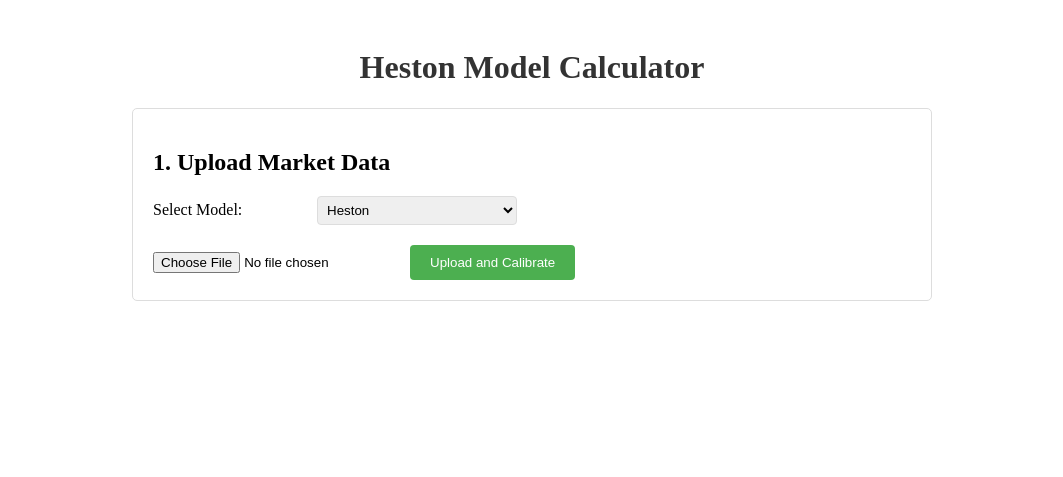
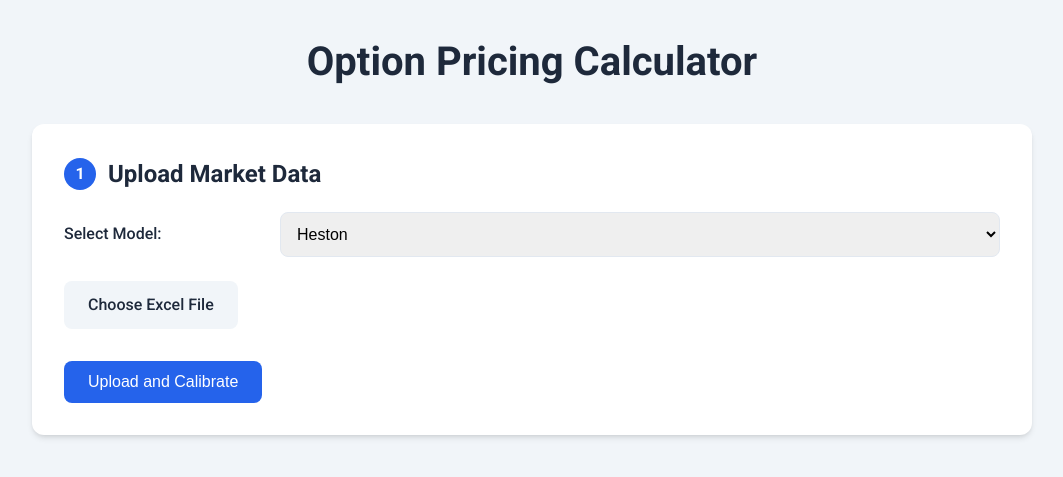
Before and after one commit to AntoineSUSINI/Professional_Project, a Flask app: page / in a window 1280 px wide. Shown: the top 477 px of the page, without its empty margins (108-1171 px from the left). Run offline with Flask 3, Linux system fonts and the light colour scheme.

Commit message:
enhanced web page

```diff
--- a/static/script.js
+++ b/static/script.js
@@ -5,11 +5,15 @@ document.getElementById('upload-form').addEventListener('submit', async (e) => {
 
     const fileInput = document.getElementById('excel-file');
     const modelSelect = document.getElementById('model');
+    const loader = document.getElementById('calibration-loader');
     const formData = new FormData();
+
     formData.append('file', fileInput.files[0]);
     formData.append('model', modelSelect.value);
 
     try {
+        loader.style.display = 'block'; // Show loader
+
         const response = await fetch('/upload', {
             method: 'POST',
             body: formData
@@ -30,6 +34,8 @@ document.getElementById('upload-form').addEventListener('submit', async (e) => {
         }
     } catch (error) {
         alert('Error uploading file: ' + error);
+    } finally {
+        loader.style.display = 'none'; // Hide loader
     }
 });
 
@@ -132,6 +138,7 @@ async function selectSheet() {
     const fileInput = document.getElementById('excel-file');
     const sheetSelect = document.getElementById('sheet-select');
     const modelSelect = document.getElementById('model');
+    const loader = document.getElementById('calibration-loader');
     const formData = new FormData();
 
     formData.append('file', fileInput.files[0]);
@@ -139,6 +146,8 @@ async function selectSheet() {
     formData.append('model', modelSelect.value);
 
     try {
+        loader.style.display = 'block'; // Show loader
+
         const response = await fetch('/select-sheet', {
             method: 'POST',
             body: formData
@@ -156,5 +165,7 @@ async function selectSheet() {
         }
     } catch (error) {
         alert('Error selecting sheet: ' + error);
+    } finally {
+        loader.style.display = 'none'; // Hide loader
     }
 }
--- a/static/style.css
+++ b/static/style.css
@@ -1,63 +1,213 @@
+:root {
+    --primary-color: #2563eb;
+    --primary-hover: #1d4ed8;
+    --background-color: #f1f5f9;
+    --card-background: #ffffff;
+    --text-color: #1e293b;
+    --border-color: #e2e8f0;
+    --shadow: 0 4px 6px -1px rgb(0 0 0 / 0.1), 0 2px 4px -2px rgb(0 0 0 / 0.1);
+}
+
+body {
+    font-family: 'Roboto', sans-serif;
+    background-color: var(--background-color);
+    color: var(--text-color);
+    line-height: 1.5;
+    margin: 0;
+    padding: 0;
+}
+
 .container {
-    max-width: 800px;
-    margin: 0 auto;
-    padding: 20px;
+    max-width: 1000px;
+    margin: 2rem auto;
+    padding: 0 1rem;
+}
+
+.main-header {
+    text-align: center;
+    margin-bottom: 2rem;
 }
 
 h1 {
-    text-align: center;
-    color: #333;
+    color: var(--text-color);
+    font-size: 2.5rem;
+    font-weight: 700;
 }
 
-.upload-section, .parameters-section, .pricing-section {
-    margin: 20px 0;
-    padding: 20px;
-    border: 1px solid #ddd;
-    border-radius: 5px;
+.card {
+    background: var(--card-background);
+    border-radius: 12px;
+    padding: 2rem;
+    margin-bottom: 1.5rem;
+    box-shadow: var(--shadow);
+}
+
+h2 {
+    margin-top: 0;
+    display: flex;
+    align-items: center;
+    gap: 0.75rem;
+    color: var(--text-color);
+    font-size: 1.5rem;
+}
+
+.step {
+    background: var(--primary-color);
+    color: white;
+    width: 32px;
+    height: 32px;
+    display: inline-flex;
+    align-items: center;
+    justify-content: center;
+    border-radius: 50%;
+    font-size: 1rem;
 }
 
 .form-group {
-    margin: 10px 0;
+    margin-bottom: 1.5rem;
 }
 
 label {
-    display: inline-block;
-    width: 150px;
+    display: block;
+    margin-bottom: 0.5rem;
+    font-weight: 500;
+    color: var(--text-color);
 }
 
-input[type="number"] {
-    width: 200px;
-    padding: 5px;
+.modern-input, .modern-select {
+    width: 100%;
+    padding: 0.75rem;
+    border: 1px solid var(--border-color);
+    border-radius: 8px;
+    font-size: 1rem;
+    transition: all 0.2s;
 }
 
-select {
-    width: 200px;
-    padding: 5px;
-    margin-bottom: 10px;
-    border-radius: 4px;
-    border: 1px solid #ddd;
+.modern-input:focus, .modern-select:focus {
+    outline: none;
+    border-color: var(--primary-color);
+    box-shadow: 0 0 0 3px rgba(37, 99, 235, 0.1);
 }
 
-.form-group select {
-    margin-left: 10px;
+.file-input-wrapper {
+    margin-bottom: 1.5rem;
 }
 
-button {
-    background-color: #4CAF50;
-    color: white;
-    padding: 10px 20px;
-    border: none;
-    border-radius: 4px;
+.file-label {
+    display: inline-block;
+    padding: 0.75rem 1.5rem;
+    background: var(--background-color);
+    border-radius: 8px;
     cursor: pointer;
+    transition: all 0.2s;
 }
 
-button:hover {
-    background-color: #45a049;
+.file-label:hover {
+    background: var(--border-color);
 }
 
-#results {
+input[type="file"] {
+    display: none;
+}
+
+.primary-button {
+    background: var(--primary-color);
+    color: white;
+    border: none;
+    padding: 0.75rem 1.5rem;
+    border-radius: 8px;
+    font-size: 1rem;
+    font-weight: 500;
+    cursor: pointer;
+    transition: all 0.2s;
+    width: 100%;
+}
+
+.primary-button:hover {
+    background: var(--primary-hover);
+}
+
+.params-grid {
+    display: grid;
+    grid-template-columns: repeat(auto-fit, minmax(200px, 1fr));
+    gap: 1rem;
+}
+
+.params-grid p {
+    background: var(--background-color);
+    padding: 1rem;
+    border-radius: 8px;
+    margin: 0;
+}
+
+.results-card {
+    margin-top: 2rem;
+    background: var(--background-color);
+    border-radius: 8px;
+    padding: 1.5rem;
+}
+
+.results-grid {
+    display: grid;
+    grid-template-columns: repeat(2, 1fr);
+    gap: 1.5rem;
+}
+
+.result-item {
+    text-align: center;
+}
+
+.result-label {
+    display: block;
+    font-weight: 500;
+    margin-bottom: 0.5rem;
+}
+
+.result-value {
+    font-size: 1.5rem;
+    color: var(--primary-color);
+    font-weight: 700;
+}
+
+.loader-container {
+    text-align: center;
     margin-top: 20px;
-    padding: 10px;
-    background-color: #f9f9f9;
-    border-radius: 4px;
 }
+
+.loader {
+    border: 4px solid #f3f3f3;
+    border-radius: 50%;
+    border-top: 4px solid var(--primary-color);
+    width: 40px;
+    height: 40px;
+    margin: 0 auto 15px auto;
+    animation: spin 1s linear infinite;
+}
+
+@keyframes spin {
+    0% { transform: rotate(0deg); }
+    100% { transform: rotate(360deg); }
+}
+
+.loader-container p {
+    color: var(--text-color);
+    margin: 0;
+    font-size: 0.9rem;
+}
+
+@media (min-width: 640px) {
+    .primary-button {
+        width: auto;
+    }
+
+    .form-group {
+        display: grid;
+        grid-template-columns: 200px 1fr;
+        gap: 1rem;
+        align-items: center;
+    }
+
+    .form-group label {
+        margin-bottom: 0;
+    }
+}
--- a/templates/index.html
+++ b/templates/index.html
@@ -3,55 +3,73 @@
 <head>
     <meta charset="UTF-8">
     <meta name="viewport" content="width=device-width, initial-scale=1.0">
-    <title>Heston Model Calculator</title>
+    <title>Option Pricing Calculator</title>
+    <link rel="stylesheet" href="https://fonts.googleapis.com/css2?family=Roboto:wght@300;400;500;700&display=swap">
     <link rel="stylesheet" href="{{ url_for('static', filename='style.css') }}">
 </head>
 <body>
     <div class="container">
-        <h1>Heston Model Calculator</h1>
+        <header class="main-header">
+            <h1>Option Pricing Calculator</h1>
+        </header>
 
-        <div class="upload-section">
-            <h2>1. Upload Market Data</h2>
+        <div class="card upload-section">
+            <h2><span class="step">1</span> Upload Market Data</h2>
             <form id="upload-form">
                 <div class="form-group">
                     <label for="model">Select Model:</label>
-                    <select id="model" name="model">
+                    <select id="model" name="model" class="modern-select">
                         <option value="heston">Heston</option>
                         <option value="heston-bates">Heston-Bates</option>
                         <option value="double-heston">Double Heston</option>
                     </select>
                 </div>
-                <input type="file" id="excel-file" accept=".xlsx,.xls">
-                <button type="submit">Upload and Calibrate</button>
+                <div class="file-input-wrapper">
+                    <label for="excel-file" class="file-label">Choose Excel File</label>
+                    <input type="file" id="excel-file" accept=".xlsx,.xls">
+                </div>
+                <button type="submit" class="primary-button">Upload and Calibrate</button>
             </form>
+            <div id="calibration-loader" class="loader-container" style="display: none;">
+                <div class="loader"></div>
+                <p>Calibrating model, please wait...</p>
+            </div>
         </div>
 
-        <div class="parameters-section" style="display: none;">
-            <h2>2. Calibrated Parameters</h2>
-            <div id="calibrated-params"></div>
+        <div class="card parameters-section" style="display: none;">
+            <h2><span class="step">2</span> Calibrated Parameters</h2>
+            <div id="calibrated-params" class="params-grid"></div>
         </div>
 
-        <div class="pricing-section" style="display: none;">
-            <h2>3. Option Pricing</h2>
+        <div class="card pricing-section" style="display: none;">
+            <h2><span class="step">3</span> Option Pricing</h2>
             <form id="pricing-form">
                 <div class="form-group">
                     <label for="spot">Spot Price (S0):</label>
-                    <input type="number" id="spot" step="0.01" required>
+                    <input type="number" id="spot" step="0.01" required class="modern-input">
                 </div>
                 <div class="form-group">
                     <label for="strike">Strike Price (K):</label>
-                    <input type="number" id="strike" step="0.01" required>
+                    <input type="number" id="strike" step="0.01" required class="modern-input">
                 </div>
                 <div class="form-group">
                     <label for="maturity">Maturity (T in years):</label>
-                    <input type="number" id="maturity" step="0.01" required>
+                    <input type="number" id="maturity" step="0.01" required class="modern-input">
                 </div>
-                <button type="submit">Calculate Prices</button>
+                <button type="submit" class="primary-button">Calculate Prices</button>
             </form>
-            <div id="results" style="display: none;">
-                <h3>Results:</h3>
-                <p>Call Price: <span id="call-price"></span></p>
-                <p>Put Price: <span id="put-price"></span></p>
+            <div id="results" class="results-card" style="display: none;">
+                <h3>Results</h3>
+                <div class="results-grid">
+                    <div class="result-item">
+                        <span class="result-label">Call Price</span>
+                        <span id="call-price" class="result-value"></span>
+                    </div>
+                    <div class="result-item">
+                        <span class="result-label">Put Price</span>
+                        <span id="put-price" class="result-value"></span>
+                    </div>
+                </div>
             </div>
         </div>
     </div>
```
Also changed, not shown: 2 other files.
